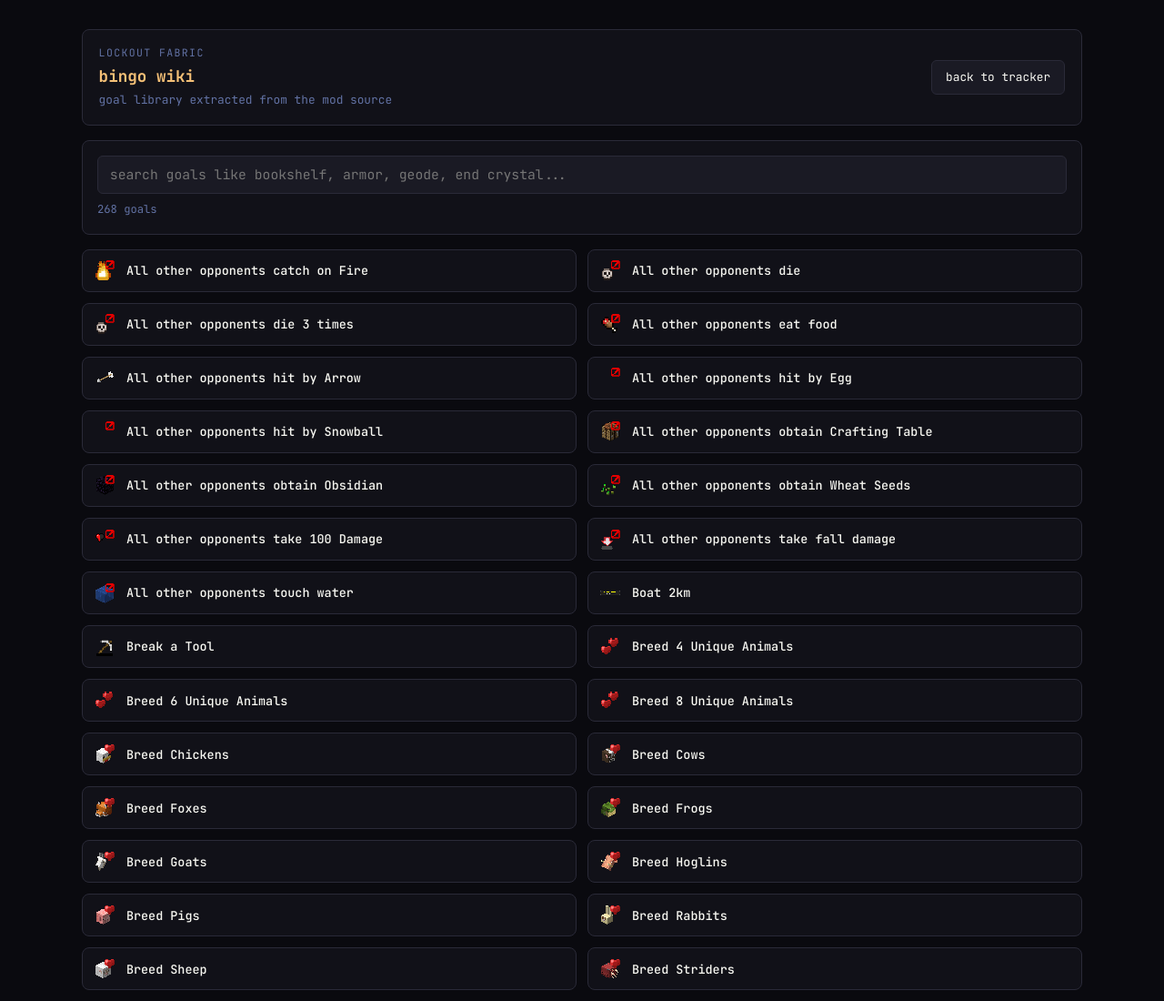
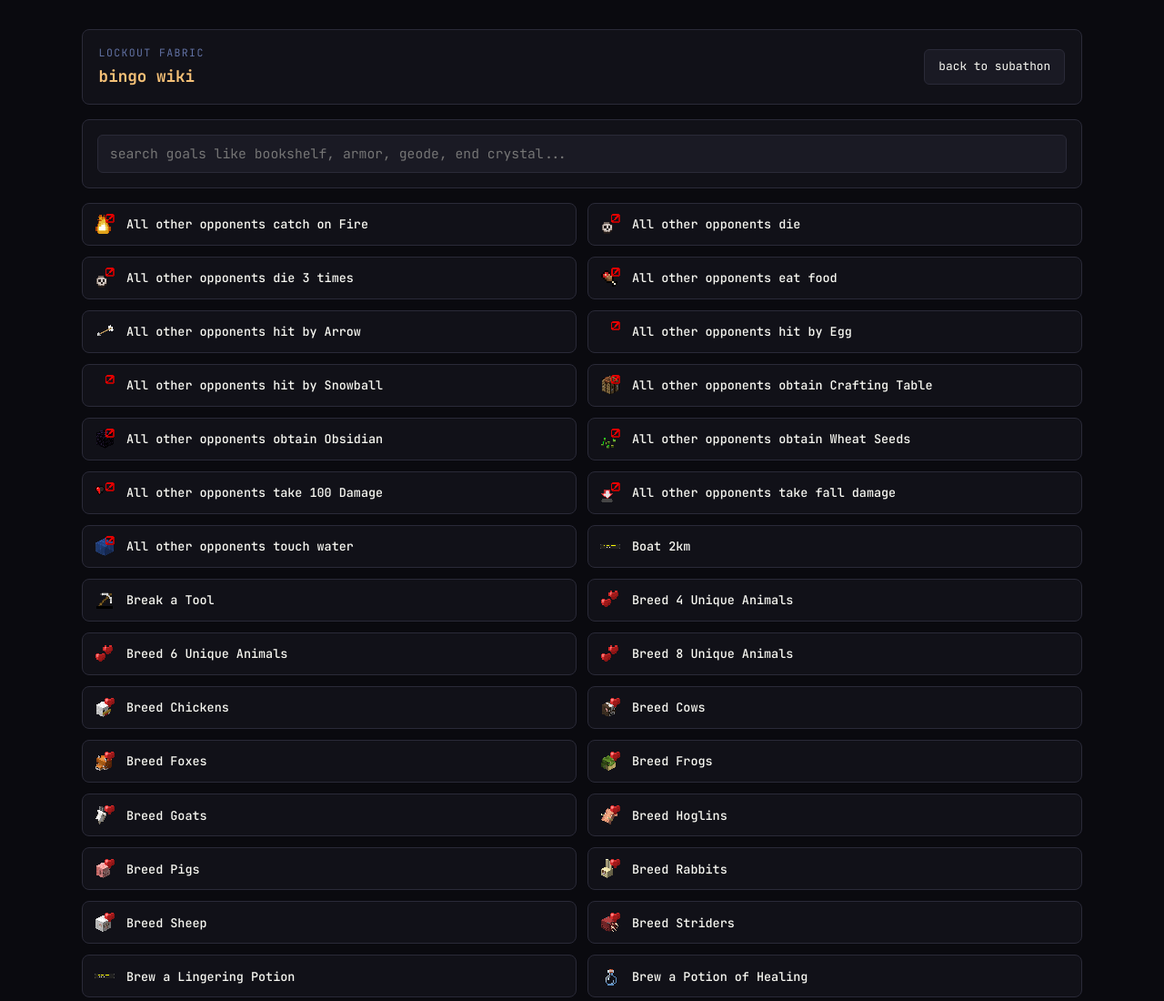
Before and after one commit to odesaur/subathon, a website: page public/bingo.html in a window 1280 px wide. Shown: the top 1100 px of the page at 91% size. Drawn offline with Linux system fonts and the light colour scheme; files whose address does not match are found by name.

Commit message:
chore: ui tweak

```diff
--- a/public/bingo.html
+++ b/public/bingo.html
@@ -61,10 +61,6 @@
       font-weight: 700;
       color: var(--accent);
     }
-    .title-sub {
-      font-size: .8rem;
-      color: var(--muted);
-    }
     .actions {
       display: flex;
       align-items: center;
@@ -106,11 +102,6 @@
     }
     .search-input:focus {
       border-color: var(--accent);
-    }
-    .meta {
-      margin-top: .55rem;
-      font-size: .76rem;
-      color: var(--muted);
     }
     .grid {
       display: grid;
@@ -172,16 +163,14 @@
       <div class="title">
         <div class="title-top">lockout fabric</div>
         <div class="title-main">bingo wiki</div>
-        <div class="title-sub">goal library extracted from the mod source</div>
       </div>
       <div class="actions">
-        <a class="btn" href="/">back to tracker</a>
+        <a class="btn" href="/">back to subathon</a>
       </div>
     </div>
 
     <div class="search-wrap">
       <input class="search-input" id="search" type="text" placeholder="search goals like bookshelf, armor, geode, end crystal..." autocomplete="off" spellcheck="false" />
-      <div class="meta" id="meta">loading goals…</div>
     </div>
 
     <div class="grid" id="grid"></div>
@@ -195,7 +184,6 @@
       const goals = !q
         ? state.goals
         : state.goals.filter((goal) => goal.label.toLowerCase().includes(q) || goal.id.toLowerCase().includes(q));
-      document.getElementById('meta').textContent = `${state.goals.length.toLocaleString()} goals`;
 
       const grid = document.getElementById('grid');
       grid.innerHTML = '';
@@ -235,7 +223,6 @@
 
     document.getElementById('search').addEventListener('input', render);
     init().catch(() => {
-      document.getElementById('meta').textContent = 'failed to load goals';
       document.getElementById('grid').innerHTML = '<div class="empty">could not load the bingo wiki</div>';
     });
   </script>
```
